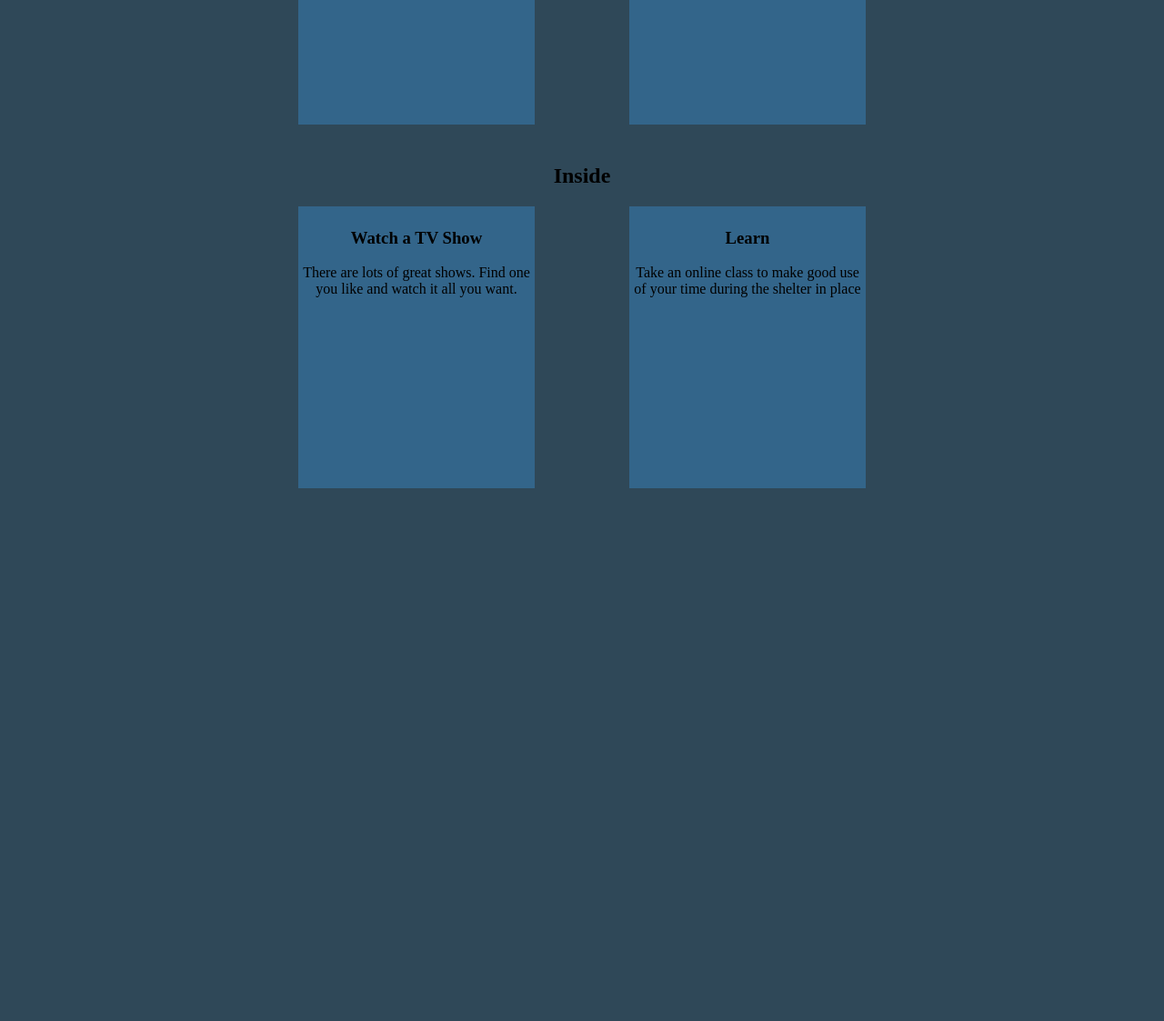
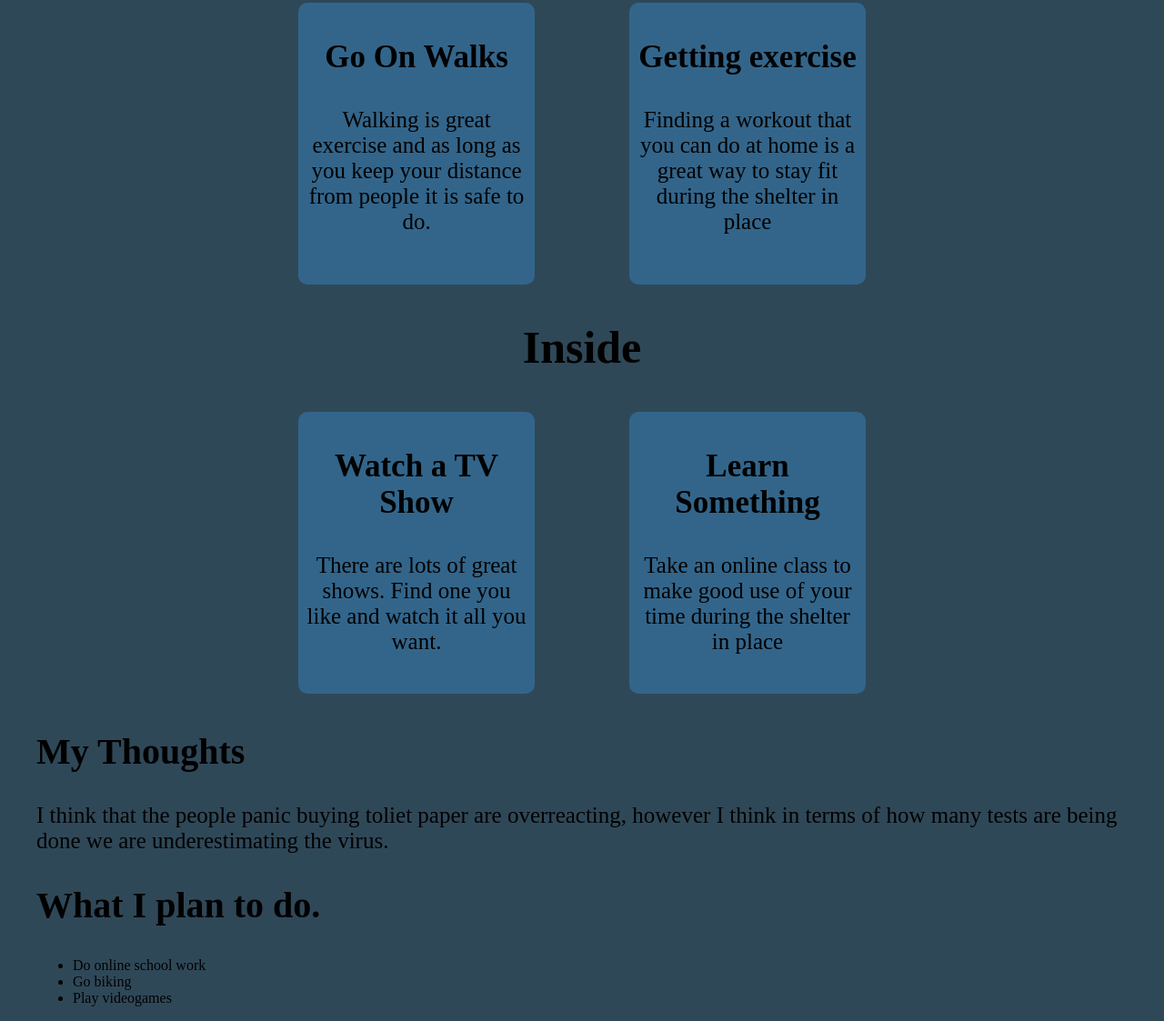
Before and after one commit to rykent/COVID-19-WebDesign, a plain HTML site: page whattodo.html in a window 1280 px wide. Shown: the part 457-1580 px from the top of the page at 91% size. Before the commit the page ends 1037 px from the top, so only its background shows below. Drawn offline with Linux system fonts and the light colour scheme.

Commit message:
mythoughts section

```diff
--- a/style.css
+++ b/style.css
@@ -74,17 +74,18 @@ body {
 	background: #33658a;
 	margin: 0 50px;
 	padding: 5px;
+	border-radius: 10px;
 }
 
 #inside {
 	text-align: center;
 	margin: 50px 0;
 	width: 100%;
-	height: 350px;
+	height: 400px;
 }
 #outside {
 	text-align: center;
 	margin: 50px 0;
 	width: 100%;
-	height: 350px;
+	height: 400px;
 }
--- a/whattodo.html
+++ b/whattodo.html
@@ -12,28 +12,40 @@
 			<a class="active" href="whattodo.html">What Can I Still Do?</a>
 		</div>
 		<div class="main">
-			<h1>What Can I Still Do During the Outbreak?</h1>
+			<h1 style="font-size: 70px; margin-left: 50px;">What Can I Still Do During the Outbreak?</h1>
 			<div id="outside">
-				<h2>Outside</h2>
+				<h2 style="font-size: 50px">Outside</h2>
 				<div class="infobox">
-					<h3>Go On Walks</h3>
-					<p>Walking is great exercise and as long as you keep your distance from people it is safe to do.</p>
+					<h3 style="font-size: 35px;">Go On Walks</h3>
+					<p style="font-size: 25px;">Walking is great exercise and as long as you keep your distance from people it is safe to do.</p>
 				</div>
 				<div class="infobox">
-					<h3>Getting exercise</h3>
-					<p>Finding a workout that you can do at home is a great way to stay fit during the shelter in place</p>
+					<h3 style="font-size: 35px;">Getting exercise</h3>
+					<p style="font-size: 25px;">Finding a workout that you can do at home is a great way to stay fit during the shelter in place</p>
 				</div>
 			</div>
 			<div id="inside">
-				<h2>Inside</h2>
+				<h2 style="font-size: 50px">Inside</h2>
 				<div class="infobox">
-					<h3>Watch a TV Show</h3>
-					<p>There are lots of great shows. Find one you like and watch it all you want.</p>
+					<h3 style="font-size: 35px;">Watch a TV Show</h3>
+					<p style="font-size: 25px;">There are lots of great shows. Find one you like and watch it all you want.</p>
 				</div>
 				<div class="infobox">
-					<h3>Learn</h3>
-					<p>Take an online class to make good use of your time during the shelter in place</p>
+					<h3 style="font-size: 35px;">Learn Something</h3>
+					<p style="font-size: 25px;">Take an online class to make good use of your time during the shelter in place</p>
 				</div>
+			</div>
+			<div>
+				<h2 style="font-size: 40px;  margin-left: 40px;">My Thoughts</h2>
+				<p style="font-size: 25px;  margin-left: 40px;">I think that the people panic buying toliet paper are overreacting, however I think in terms of how many tests are being done we are underestimating the virus. </p>
+			</div>
+			<div>
+				<h2 style="font-size: 40px; margin-left: 40px;">What I plan to do.</h2>
+				<ul style=" margin-left: 40px;">
+					<li>Do online school work</li>
+					<li>Go biking</li>
+					<li>Play videogames</li>
+				</ul>
 			</div>
 		</div>
 	</body>
```
